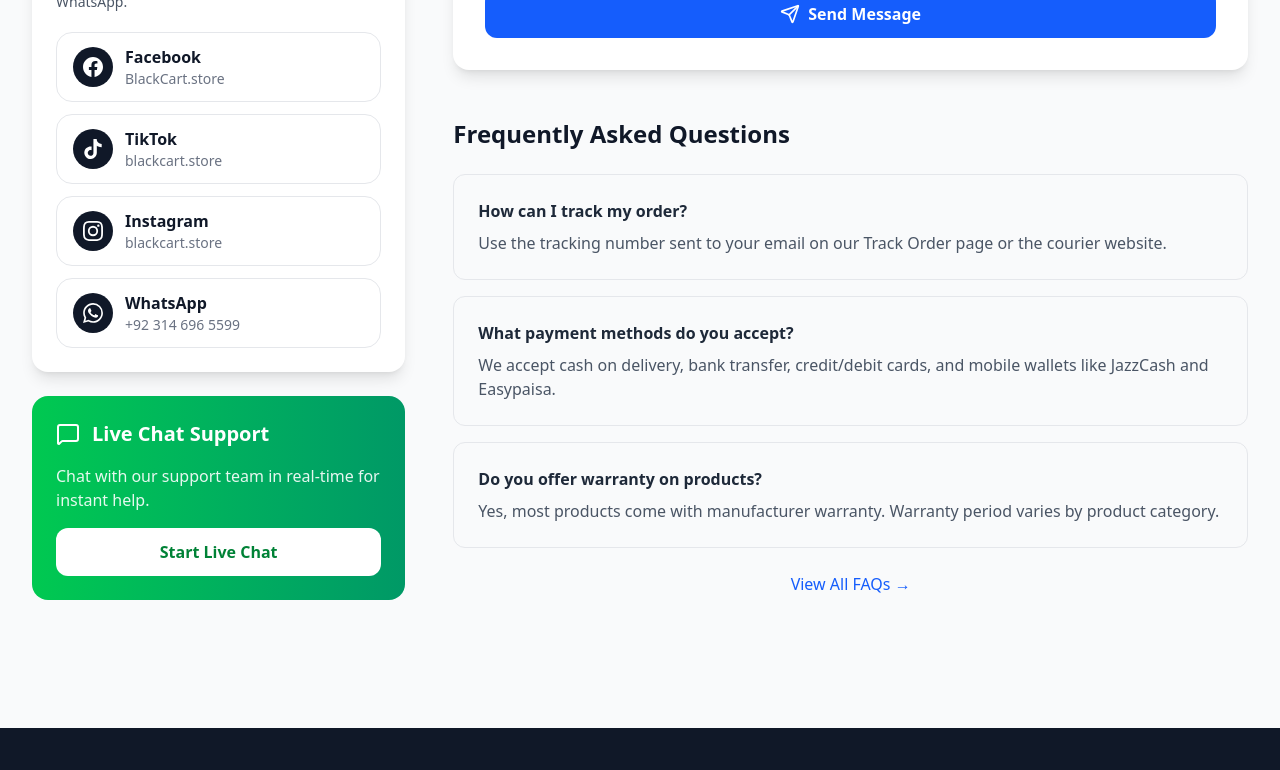
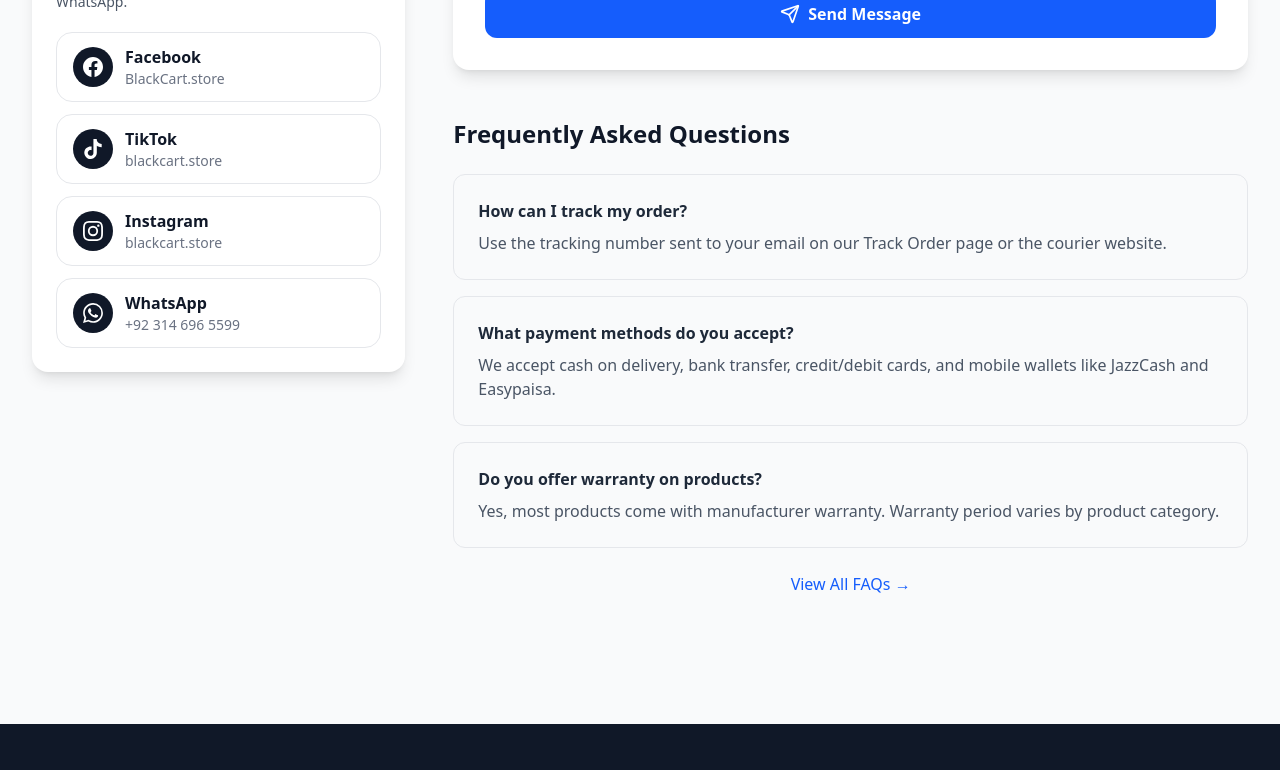
Before and after one commit to mustafa-mmd/blackcart-frontend, a React (Vite) app in the folder Frontend-blackcart/: page /contact in a window 1280 px wide. Shown: the part 1004-1774 px from the top of the page. Built offline with nearby package versions, Linux system fonts and the light colour scheme; no server answers.

Commit message:
chore: remove inactive contact live chat

```diff
--- a/Frontend-blackcart/src/pages/ContactPage.tsx
+++ b/Frontend-blackcart/src/pages/ContactPage.tsx
@@ -7,7 +7,6 @@ import {
   MapPin,
   Clock,
   Send,
-  MessageSquare,
   HeadphonesIcon as Headset
 } from 'lucide-react'
 import { useForm } from 'react-hook-form'
@@ -195,19 +194,6 @@ const ContactPage: React.FC = () => {
                 </div>
               </div>
 
-              {/* Live Chat */}
-              <div className="bg-gradient-to-r from-green-500 to-emerald-600 rounded-xl p-6 text-white">
-                <div className="flex items-center gap-3 mb-4">
-                  <MessageSquare className="h-6 w-6" />
-                  <h3 className="text-xl font-bold">Live Chat Support</h3>
-                </div>
-                <p className="mb-4 text-white/90">
-                  Chat with our support team in real-time for instant help.
-                </p>
-                <button className="w-full bg-white text-green-700 hover:bg-gray-100 font-semibold py-3 px-4 rounded-lg transition-colors">
-                  Start Live Chat
-                </button>
-              </div>
             </motion.div>
           </div>
 
```
